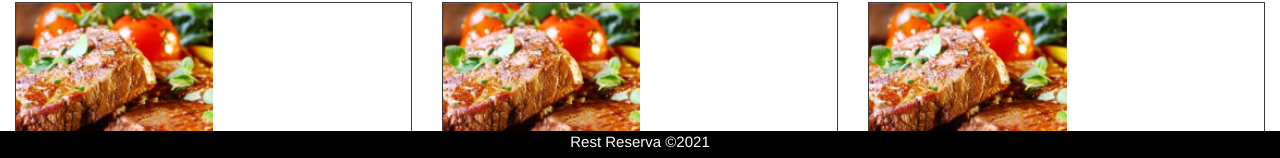
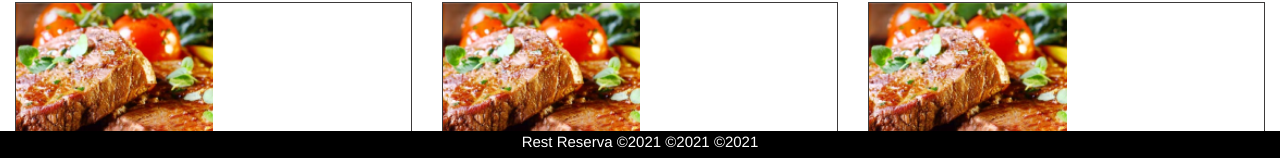
Before and after one commit to restreserva/resttcc, a plain HTML site: page home.html in a window 1280 px wide. Shown: the part 639-797 px from the top of the page. Drawn offline with nearby package versions, Linux system fonts and the light colour scheme; files whose address does not match are found by name.

Commit message:
Coloquei 2021 no footer

```diff
--- a/home.html
+++ b/home.html
@@ -194,7 +194,7 @@
 
       <div class="footer">
          <div>
-             <p class="text-rodape">Rest Reserva ©2021</p>
+             <p class="text-rodape">Rest Reserva ©2021 ©2021 ©2021 </p>
          </div>
       </div>
 
```
